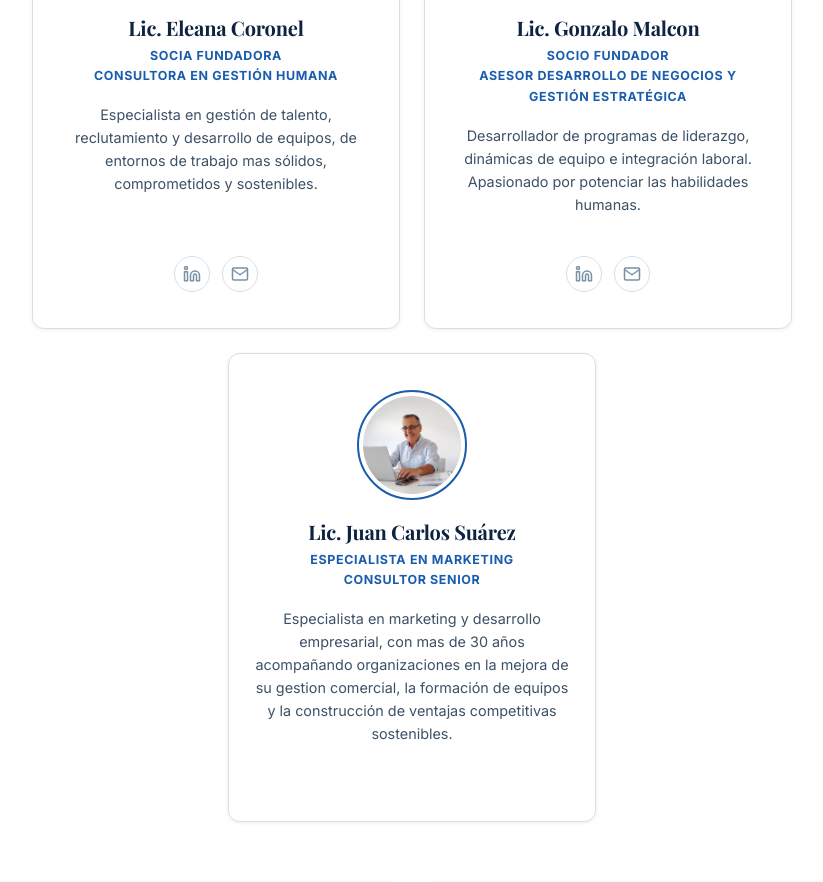
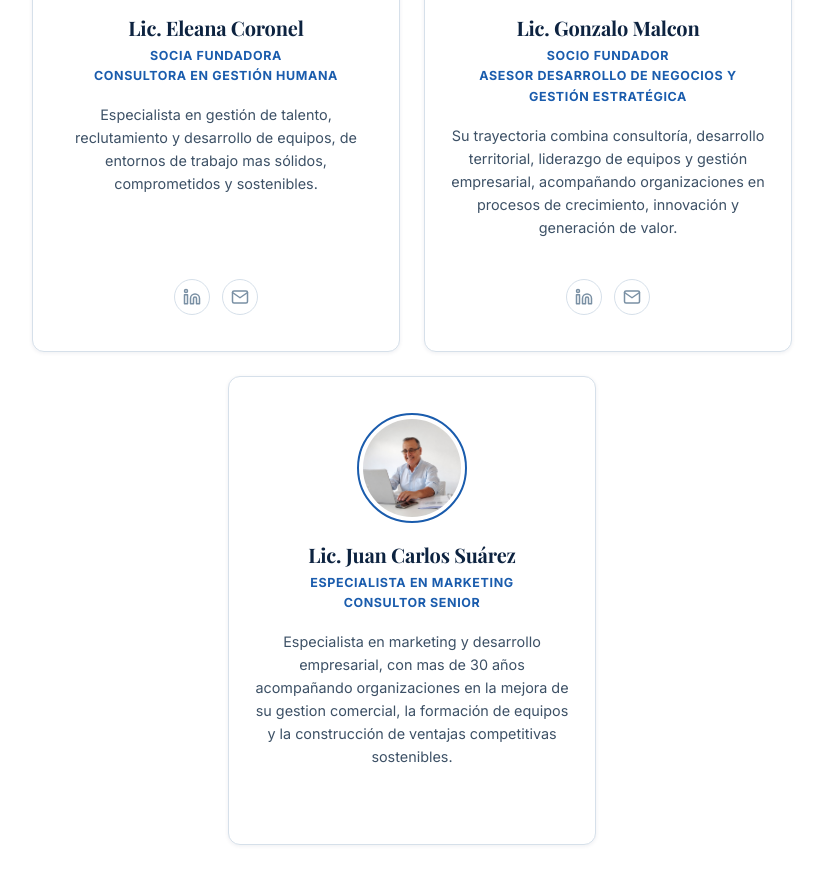
Before and after one commit to EtienneD10/conexiones-hr, a Next.js app: page / in a window 1280 px wide. Shown: the part 1640-2522 px from the top of the page, without its empty margins (228-1051 px from the left). Built offline with nearby package versions, Linux system fonts and the light colour scheme.

Commit message:
bios changed

```diff
--- a/package.json
+++ b/package.json
@@ -3,7 +3,7 @@
   "version": "0.1.0",
   "private": true,
   "scripts": {
-    "dev": "next dev --webpack -H 127.0.0.1",
+    "dev": "next dev --webpack",
     "build": "next build",
     "start": "next start",
     "lint": "eslint"
--- a/src/components/About.js
+++ b/src/components/About.js
@@ -25,7 +25,7 @@ export default function About() {
           Asesor Desarrollo de Negocios y Gestión Estratégica
         </>
       ),
-      desc: "Desarrollador de programas de liderazgo, dinámicas de equipo e integración laboral. Apasionado por potenciar las habilidades humanas.",
+      desc: "Su trayectoria combina consultoría, desarrollo territorial, liderazgo de equipos y gestión empresarial, acompañando organizaciones en procesos de crecimiento, innovación y generación de valor.",
       img: "/team-1.jpg",
       linkedin: "https://www.linkedin.com/in/lic-gonzalo-malcon",
       email: "gmalcon@conexionesuy.com"
```
